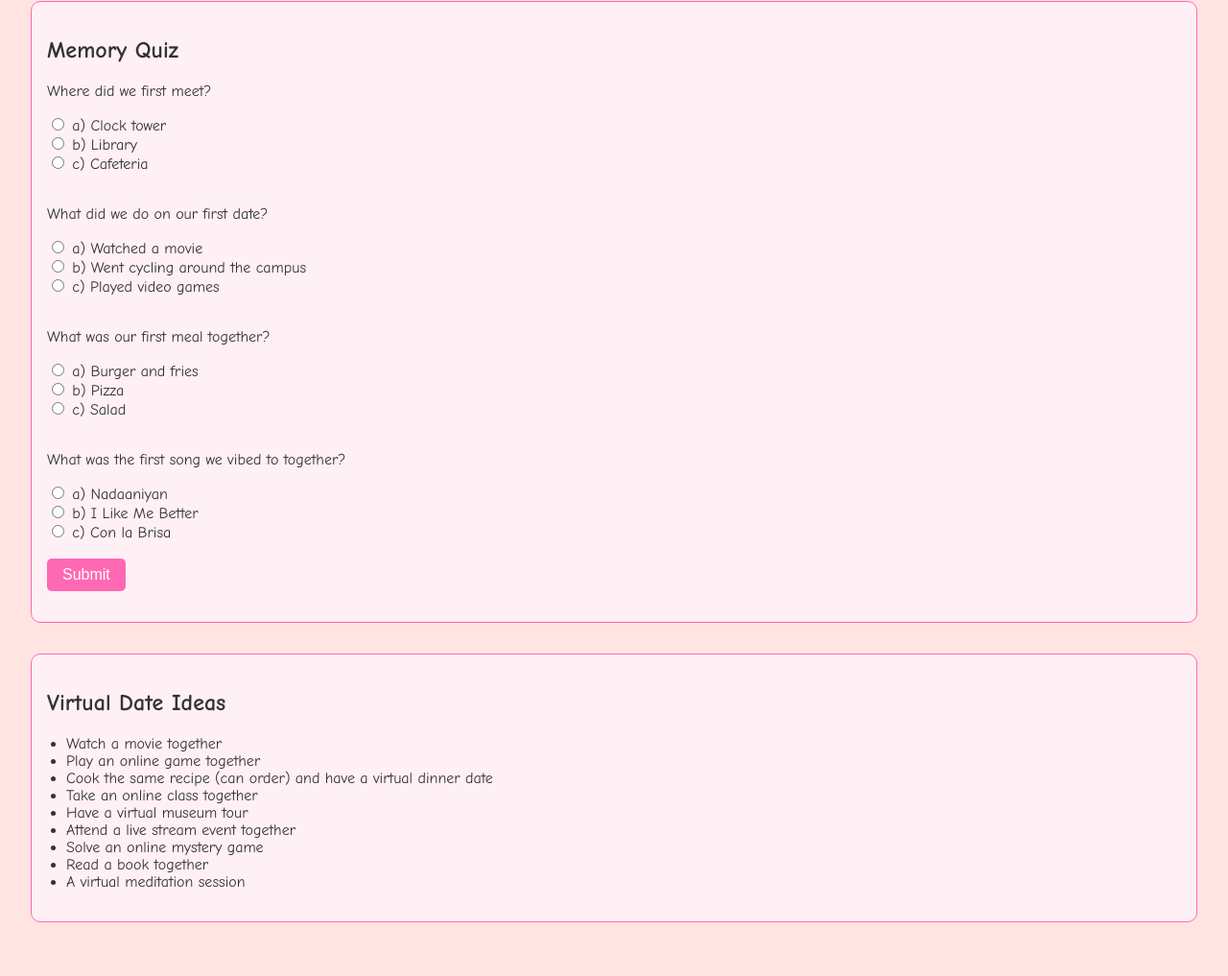
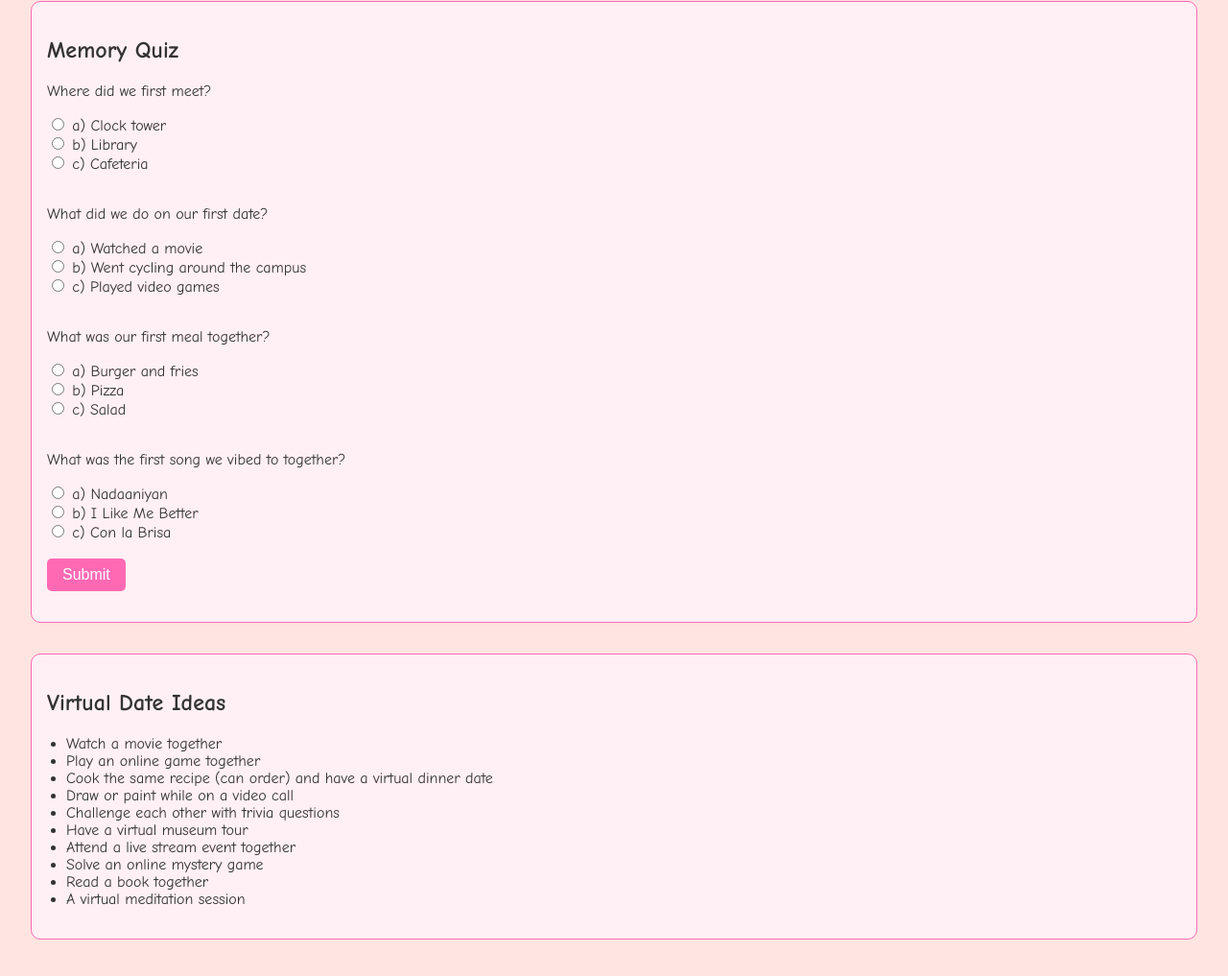
Before and after one commit to Ogni-and-Sansan/1stmonthiversary, a plain HTML site: page index.html in a window 1280 px wide. Shown: the part 1754-2771 px from the top of the page at 96% size. Drawn offline with Linux system fonts and the light colour scheme.

Commit message:
Update index.html

```diff
--- a/index.html
+++ b/index.html
@@ -96,7 +96,8 @@
                 <li>Watch a movie together</li>
                 <li>Play an online game together</li>
                 <li>Cook the same recipe (can order) and have a virtual dinner date</li>
-                <li>Take an online class together</li>
+                <li>Draw or paint while on a video call</li>
+                <li>Challenge each other with trivia questions</li>
                 <li>Have a virtual museum tour</li>
                 <li>Attend a live stream event together</li>
                 <li>Solve an online mystery game</li>
```
